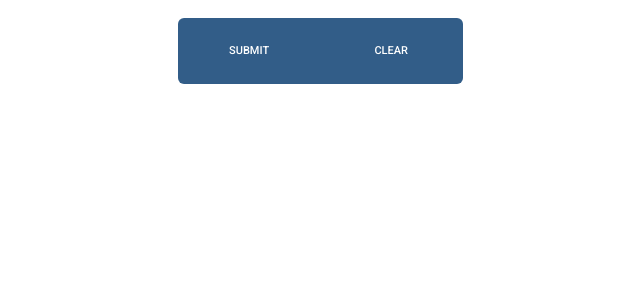
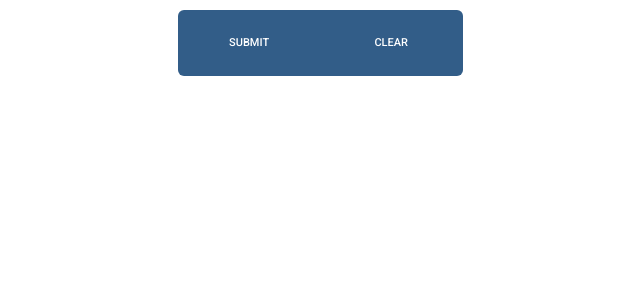
Before and after one commit to ariarezaei/rstor, a Django app: page /manage/create in a window 1280 px wide. Shown: the part 61-361 px from the top of the page, without its empty margins (372-1012 px from the left). Run offline with Django 3.2, Linux system fonts and the light colour scheme; parts of the project's set-up code (start-up, migrations or seed data) failed here and were passed over; some libraries are stand-ins or nearby versions.

Commit message:
Create and Edit pages

```diff
--- a/manageCaches/static/css/cacheform.css
+++ b/manageCaches/static/css/cacheform.css
@@ -1,7 +1,6 @@
 .cache-input{
     padding: 7px 7px;
     height: auto;
-    margin-bottom: 10px;
 }
 
 .form-field{
--- a/manageCaches/templates/create.html
+++ b/manageCaches/templates/create.html
@@ -22,7 +22,7 @@
             {% endfor %}
             {% csrf_token %}
             <div class="row" style="margin-top:10px;">
-                <div class="btn-group btn-group-md col-lg-offset-3 col-lg-9" role="group" style="margin-top: 2%;">
+                <div class="btn-group btn-group-md col-lg-offset-3 col-lg-9" role="group">
                     <button type="submit" class="btn btn-primary btn-lg col-lg-6">Submit</button>
                     <button type="button" class="btn btn-primary btn-lg col-lg-6">Clear</button>
                 </div>
```
